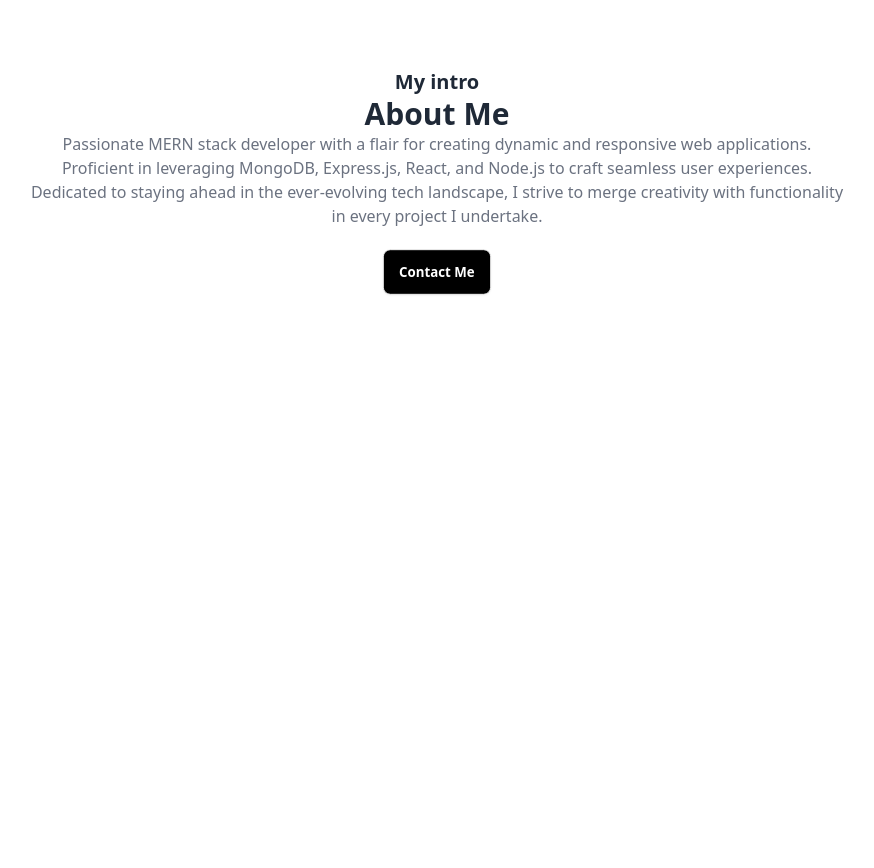
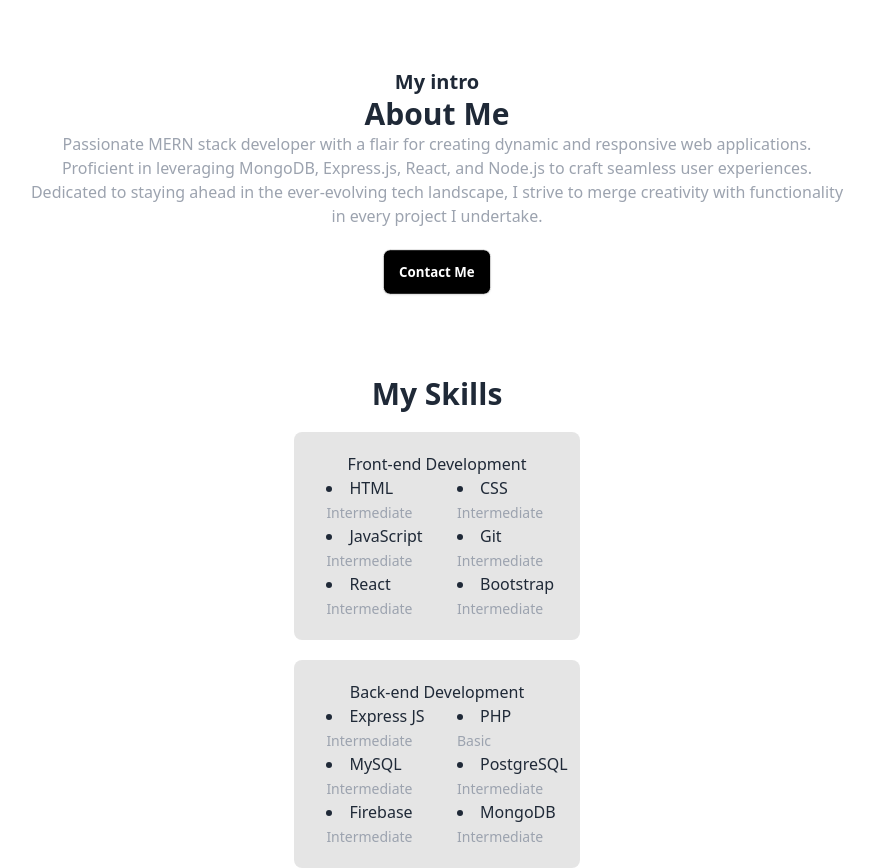
Before and after one commit to momo2396/myPortfolio, a React (Vite) app: page / in a window 1280 px wide. Shown: the part 960-1828 px from the top of the page, without its empty margins (203-1077 px from the left). Before the commit the page ends 1256 px from the top, so only its background shows below. Built offline with nearby package versions, Linux system fonts and the light colour scheme.

Commit message:
my skills

```diff
--- a/src/Portfolio.jsx
+++ b/src/Portfolio.jsx
@@ -1,6 +1,7 @@
 import AboutMe from "./components/AboutMe";
 import Banner from "./components/Banner";
 import BottomNavigation from "./components/BottomNavigation";
+import MySkills from "./components/MySkills";
 import Navbar from "./components/Navbar";
 
 const Portfolio = () => {
@@ -9,6 +10,7 @@ const Portfolio = () => {
       <Navbar />
       <Banner />
       <AboutMe />
+      <MySkills />
       <BottomNavigation />
     </div>
   );
--- a/src/components/AboutMe.jsx
+++ b/src/components/AboutMe.jsx
@@ -6,7 +6,7 @@ const AboutMe = () => {
           <span className="text-xl font-semibold">My intro</span> <br />
           <span className="text-3xl font-semibold">About Me</span>
           <br />
-          <span className="text-gray-500">
+          <span className="text-gray-400">
             Passionate MERN stack developer with a flair for creating dynamic
             and responsive web applications. Proficient in leveraging MongoDB,
             Express.js, React, and Node.js to craft seamless user experiences.
@@ -24,7 +24,7 @@ const AboutMe = () => {
           <span className="text-xl font-semibold">My intro</span> <br />
           <span className="text-3xl font-semibold">About Me</span>
           <br />
-          <span className="text-gray-500">
+          <span className="text-gray-400">
             Passionate MERN stack developer with a flair for creating dynamic
             and responsive web applications. Proficient in leveraging MongoDB,
             Express.js, React, and Node.js to craft seamless user experiences.
--- /dev/null
+++ b/src/components/MySkills.jsx
@@ -0,0 +1,73 @@
+const MySkills = () => {
+  return (
+    <div className="mt-20 flex flex-col justify-center items-center">
+      <div className="text-3xl font-semibold mb-5">My Skills</div>
+      <div className="flex flex-row lg:flex-col gap-5">
+        <div className="bg-black bg-opacity-10 py-5 px-3 rounded-lg">
+          <div>
+            <div className="text-center">Front-end Development</div>
+            <div className="grid grid-cols-2">
+              <li className="list-disc pl-5">
+                <span>HTML</span> <br />
+                <span className="text-sm text-gray-400">Intermediate</span>
+              </li>
+              <li className="list-disc pl-5">
+                <span>CSS</span> <br />
+                <span className="text-sm text-gray-400">Intermediate</span>
+              </li>
+              <li className="list-disc pl-5">
+                <span>JavaScript</span> <br />
+                <span className="text-sm text-gray-400">Intermediate</span>
+              </li>
+              <li className="list-disc pl-5">
+                <span>Git</span> <br />
+                <span className="text-sm text-gray-400">Intermediate</span>
+              </li>
+              <li className="list-disc pl-5">
+                <span>React</span> <br />
+                <span className="text-sm text-gray-400">Intermediate</span>
+              </li>
+              <li className="list-disc pl-5">
+                <span>Bootstrap</span> <br />
+                <span className="text-sm text-gray-400">Intermediate</span>
+              </li>
+            </div>
+          </div>
+        </div>
+        <div className="bg-black bg-opacity-10 py-5 px-3 rounded-lg">
+          <div>
+            <div className="text-center">Back-end Development</div>
+            <div className="grid grid-cols-2">
+              <li className="list-disc pl-5">
+                <span>Express JS</span> <br />
+                <span className="text-sm text-gray-400">Intermediate</span>
+              </li>
+              <li className="list-disc pl-5">
+                <span>PHP</span> <br />
+                <span className="text-sm text-gray-400">Basic</span>
+              </li>
+              <li className="list-disc pl-5">
+                <span>MySQL</span> <br />
+                <span className="text-sm text-gray-400">Intermediate</span>
+              </li>
+              <li className="list-disc pl-5">
+                <span>PostgreSQL</span> <br />
+                <span className="text-sm text-gray-400">Intermediate</span>
+              </li>
+              <li className="list-disc pl-5">
+                <span>Firebase</span> <br />
+                <span className="text-sm text-gray-400">Intermediate</span>
+              </li>
+              <li className="list-disc pl-5">
+                <span>MongoDB</span> <br />
+                <span className=" text-sm text-gray-400">Intermediate</span>
+              </li>
+            </div>
+          </div>
+        </div>
+      </div>
+    </div>
+  );
+};
+
+export default MySkills;
```
